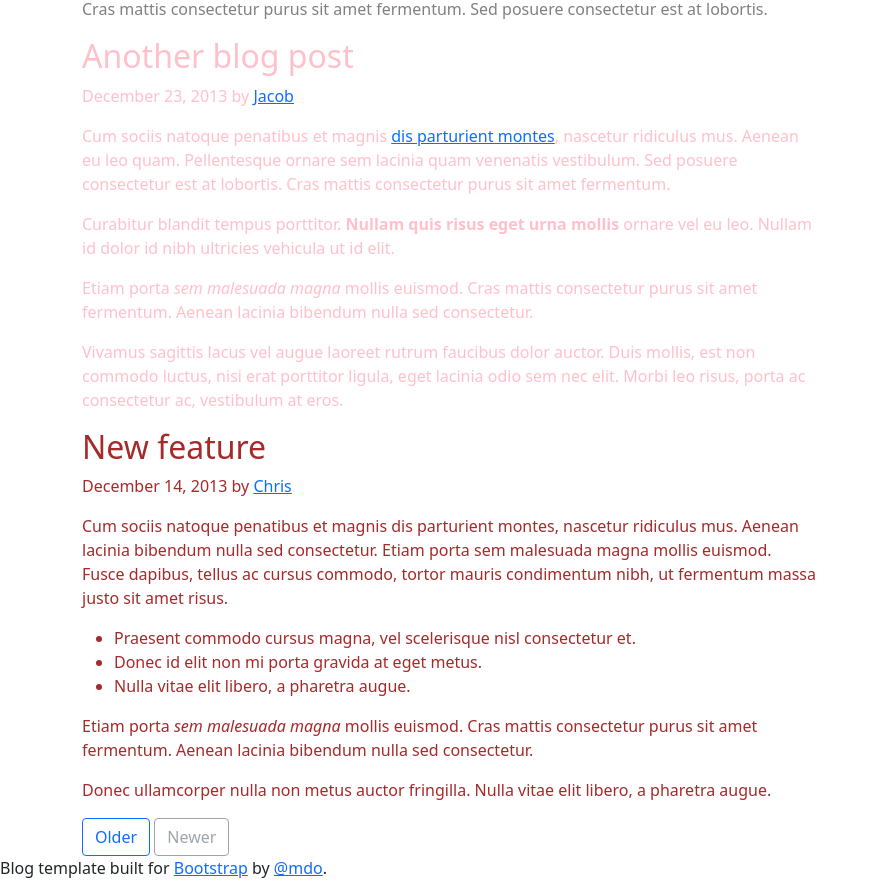
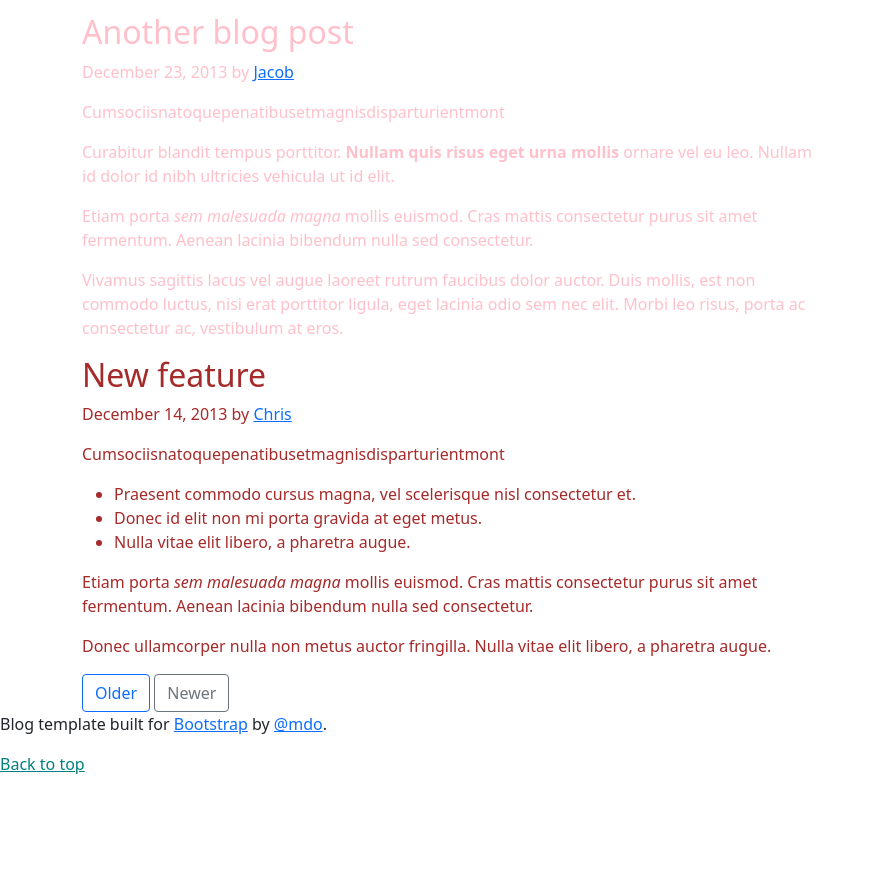
Before and after one commit to yanxun95/M2-D7, a plain HTML site: page index.html in a window 1280 px wide. Shown: the part 1891-2785 px from the top of the page, without its empty margins (0-878 px from the left). After the commit the page ends 2683 px from the top, so only its background shows below. Drawn offline with nearby package versions, Linux system fonts and the light colour scheme.

Commit message:
left ex18 & ex19

```diff
--- a/index.html
+++ b/index.html
@@ -535,7 +535,7 @@
               >Older</a
             >
             <a
-              class="btn btn-outline-secondary disabled"
+              class="btn btn-outline-secondary"
               href="https://s3.eu-west-1.amazonaws.com/eduflow-production/activity-resources/874889979811164.html?X-Amz-Algorithm=AWS4-HMAC-SHA256&amp;X-Amz-Credential=AKIA2TAWW44RCEE6YREN%2F20210713%2Feu-west-1%2Fs3%2Faws4_request&amp;X-Amz-Date=20210713T120047Z&amp;X-Amz-Expires=600&amp;X-Amz-SignedHeaders=host&amp;response-content-disposition=inline%3B%20filename%2A%3DUTF-8%27%27index.html&amp;X-Amz-Signature=8cae61c535e6f26390f53015a8294c41d51c1f923455f28cbd209cfec9b5272c#"
               tabindex="-1"
               aria-disabled="true"
--- a/index.js
+++ b/index.js
@@ -10,8 +10,10 @@ const ex11 = () => {
 ex11();
 
 const ex12 = () => {
-    let x = document.getElementsByTagName("h1")[0];
-    x.innerHTML = "Title has been change";
+    // let x = document.getElementsByTagName("h1")[0];
+    // x.innerHTML = "Title has been change";
+    let y = document.querySelector("h1");
+    y.innerHTML = "Title has been change";
 }
 ex12();
 
@@ -36,6 +38,38 @@ ex15();
 const ex16 = () => {
     let x = document.getElementsByClassName("col-4 d-flex justify-content-end align-items-center")[0].children[0].children[0];
     x.remove();
-    console.log(x)
 }
 ex16();
+
+const ex17 = () => {
+    let x = document.getElementsByClassName("blog-post");
+    for (let i = 0; i < x.length; i++){
+        let y = x[i].children[2].innerText.split(" ").join("");
+        let newText = y.slice(0,50)
+         x[i].children[2].innerText = newText;
+    }
+}
+ex17();
+
+const ex18 = () => {
+    //let x = document.querySelector(".col-md-8 .blog-main")
+    let x = document.getElementsByClassName("col-md-8 blog-main");
+    let div = document.createElement("div");
+    let tittle = document.createElement("tittle");
+    tittle.innerHTML = "NewDiv";
+    div.appendChild(tittle)
+    console.log(div)
+    x.appendChild(div)
+}
+
+const ex20 = () => {
+    let x = document.querySelectorAll(".blog-post-meta a");
+    for (let i of x){
+        i.addEventListener("mouseenter", alertFunction)
+    }
+}
+
+const alertFunction = (event) => {
+  alert(event.target.innerText);
+}
+ex20();
```
